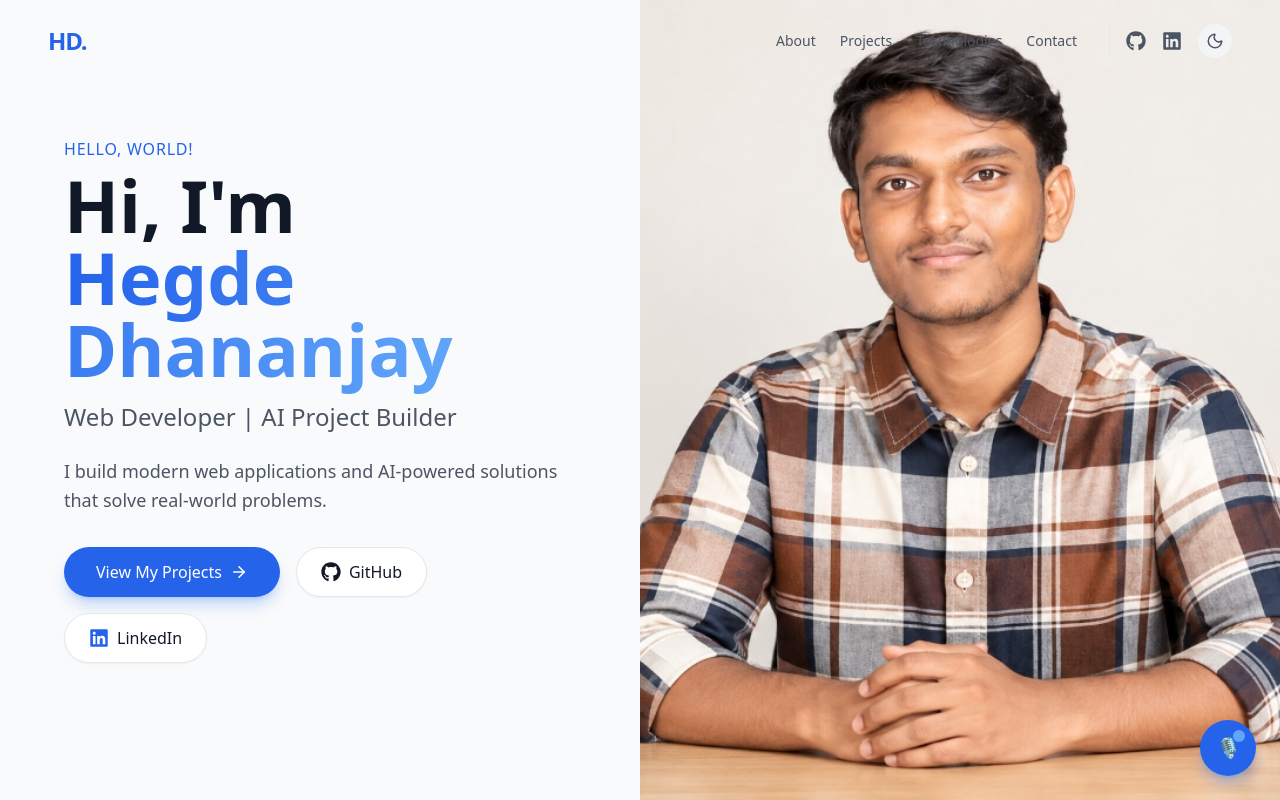
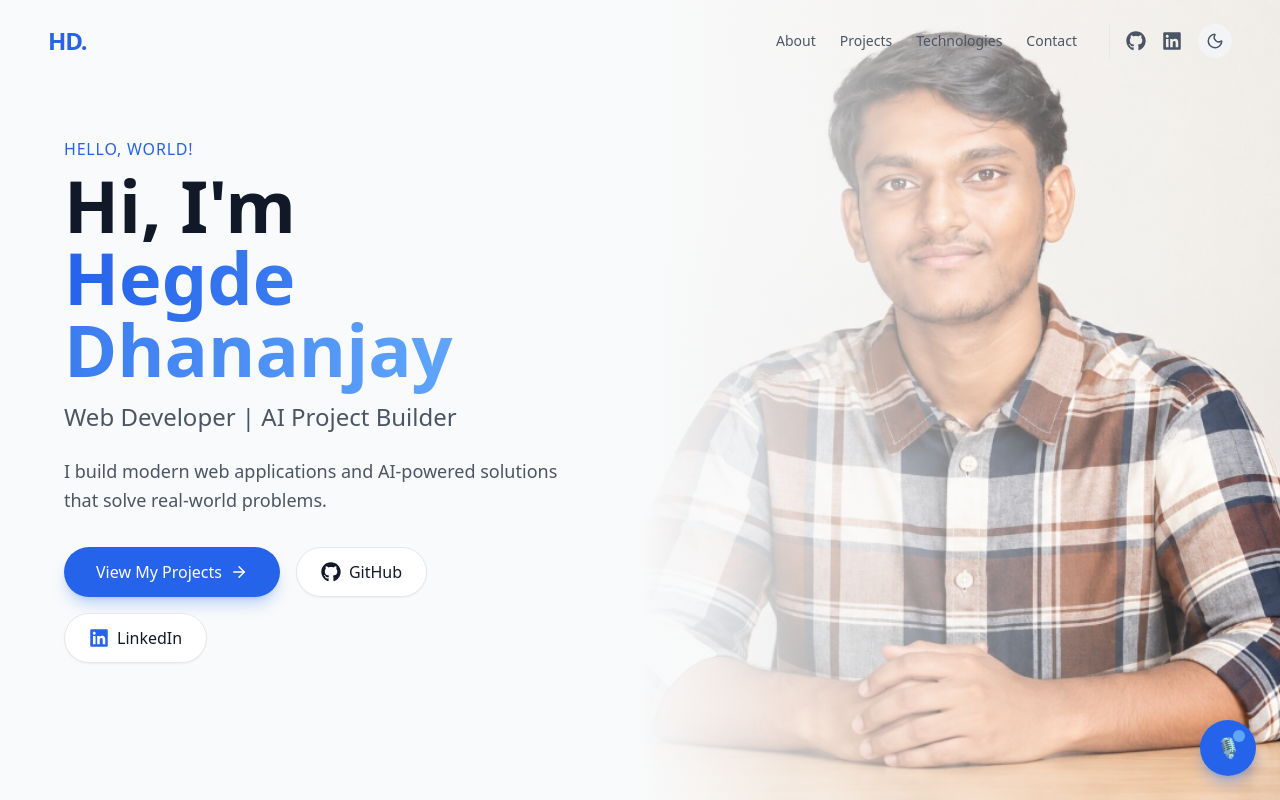
Before and after one commit to Dhananjay2305/project-Hub, a React (Vite) app: page / in a window 1280 px wide. Shown: the top 800 px of the page. Built offline with nearby package versions, Linux system fonts and the light colour scheme.

Commit message:
Blend left and right backgrounds using gradient overlay

```diff
--- a/src/components/Hero.tsx
+++ b/src/components/Hero.tsx
@@ -82,6 +82,10 @@ export const Hero: React.FC = () => {
       {/* Right Side - Full Background Image */}
       <div className="w-full md:w-1/2 h-[50vh] md:h-screen relative z-0 order-first md:order-last">
         <img src="/hero-bg.jpg" alt="Hegde Dhananjay" className="w-full h-full object-cover object-center" />
+        {/* Desktop Gradient Overlay - blends the left edge */}
+        <div className="absolute inset-0 bg-gradient-to-r from-gray-50 via-gray-50/50 to-transparent dark:from-gray-900 dark:via-gray-900/50 dark:to-transparent hidden md:block" />
+        {/* Mobile Gradient Overlay - blends the bottom edge */}
+        <div className="absolute inset-0 bg-gradient-to-t from-gray-50 via-gray-50/50 to-transparent dark:from-gray-900 dark:via-gray-900/50 dark:to-transparent md:hidden" />
       </div>
     </section>
   );
```
